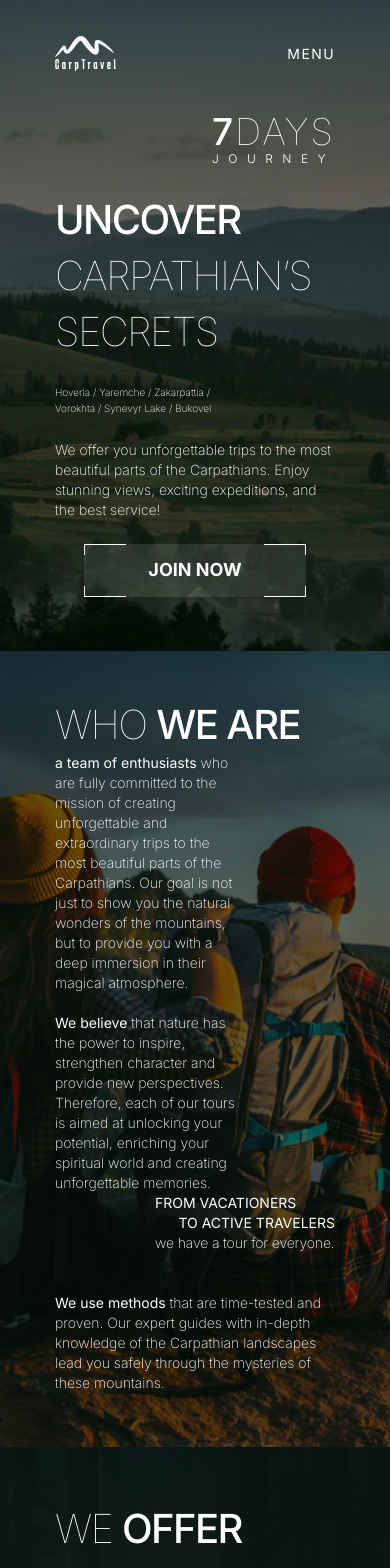
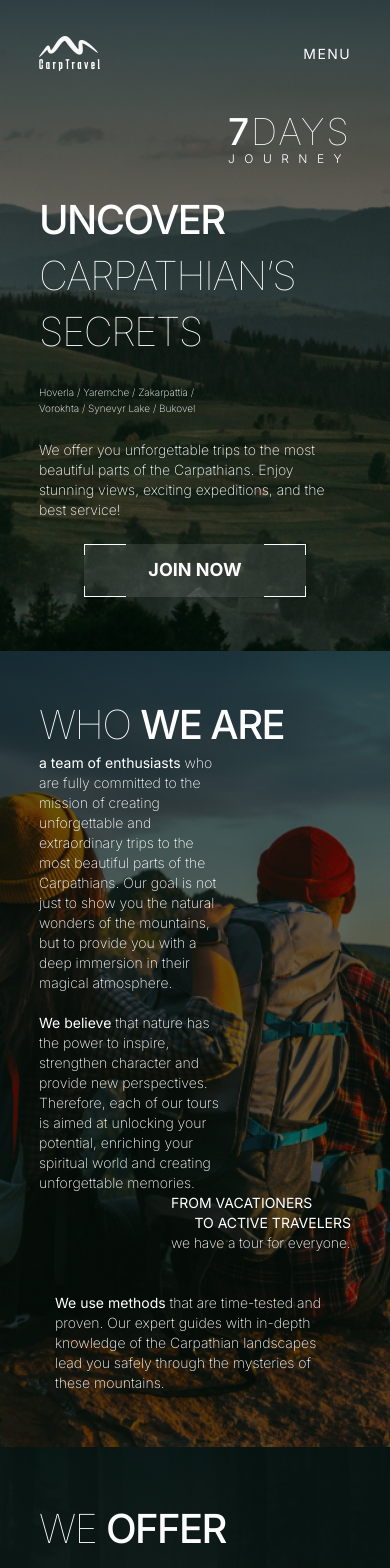
Before and after one commit to Anastasia-front/test-soft-ryzen, a Next.js app: page / in a window 390 px wide. Shown: the top 1568 px of the page. Built offline with nearby package versions, Linux system fonts and the light colour scheme.

Commit message:
fix : edit different bugs

```diff
--- a/src/app/components/Container/Container.tsx
+++ b/src/app/components/Container/Container.tsx
@@ -6,8 +6,8 @@ interface ContainerProps {
 export function Container({ children, className }: ContainerProps) {
 	return (
 		<div
-			className={`w-[100vw] max-w-[280px] md:max-w-[704px] xl:max-w-[1232px]
-			 h-full my-0 mx-auto  ${className}`}
+			className={`w-[100vw] max-w-[280px] s:max-w-[80vw] sm:max-w-[450px] md:max-w-[704px] xl:max-w-[1232px]
+			 h-full my-0 mx-auto ${className}`}
 		>
 			{children}
 		</div>
--- a/src/app/page.tsx
+++ b/src/app/page.tsx
@@ -3,9 +3,9 @@ import { Sections } from "./components/Sections/Sections";
 
 export default function App() {
 	return (
-		<div className="relative">
+		<div className="relative overflow-hidden">
 			<Sections />
-			<ButtonArrowUp className="fixed bottom-[50px] right-[3%]" />
+			<ButtonArrowUp className="fixed bottom-[50px] right-[3%] z-30" />
 			<div id="modal-root"></div>
 		</div>
 	);
--- a/src/app/pages/about/page.tsx
+++ b/src/app/pages/about/page.tsx
@@ -12,7 +12,7 @@ export default function About() {
 	const text = textData.about;
 
 	return (
-		<Section className={s.bg} id="about">
+		<Section className={s.bg}>
 			<h2
 				className="text-40 md:text-67 xl:text-98 font-100 leading-[40px] md:leading-[81px]
 			pb-[8px] md:pb-0 tracking-[-1.6px] md:tracking-[-2.68px] xl:tracking-[-3.92px] uppercase"
@@ -39,6 +39,7 @@ export default function About() {
 				<div
 					className="w-[180px] md:w-[220px] xl:w-[298px] text-14 md:text-16 xl:text-18 font-400
 				self-end md:self-start xl:self-end md:mt-[-60px] xl:mt-0 xl:mt-72px"
+					id="about"
 				>
 					<p className="uppercase">{text.goal.from}</p>
 					<p className="uppercase text-right">{text.goal.to}</p>
--- a/src/app/pages/gallery/Slider/screens/Mobile.tsx
+++ b/src/app/pages/gallery/Slider/screens/Mobile.tsx
@@ -20,16 +20,16 @@ export function Mobile() {
 	return (
 		<div
 			ref={ref}
-			className="keen-slider flex justify-center cursor-grab"
+			className="keen-slider flex justify-center"
 			style={{ height: 650, width: "100%" }}
 		>
-			<ul className="h-full">
+			<ul className="h-full cursor-grab">
 				{images.map((image) => (
-					<li key={image.id} className="h-[199px]">
+					<li key={image.id} className="h-[200px]">
 						<Image
 							src={image.src}
 							alt={image.alt}
-							className="keen-slider__slide "
+							className="keen-slider__slide"
 							width={280}
 							height={187}
 						/>
--- a/src/app/pages/services/Slider/Slider.module.scss
+++ b/src/app/pages/services/Slider/Slider.module.scss
@@ -152,7 +152,7 @@
 .buttons {
 	display: flex;
 	position: absolute;
-	top: -390px;
+	top: -370px;
 	left: 0;
 	flex-direction: column;
 	max-width: 185px;
--- a/tailwind.config.ts
+++ b/tailwind.config.ts
@@ -8,7 +8,8 @@ const config: Config = {
 	],
 	theme: {
 		screens: {
-			sm: "400px",
+			s: "320px",
+			sm: "480px",
 			md: "768px",
 			l: "1000px",
 			xl: "1280px",
```
